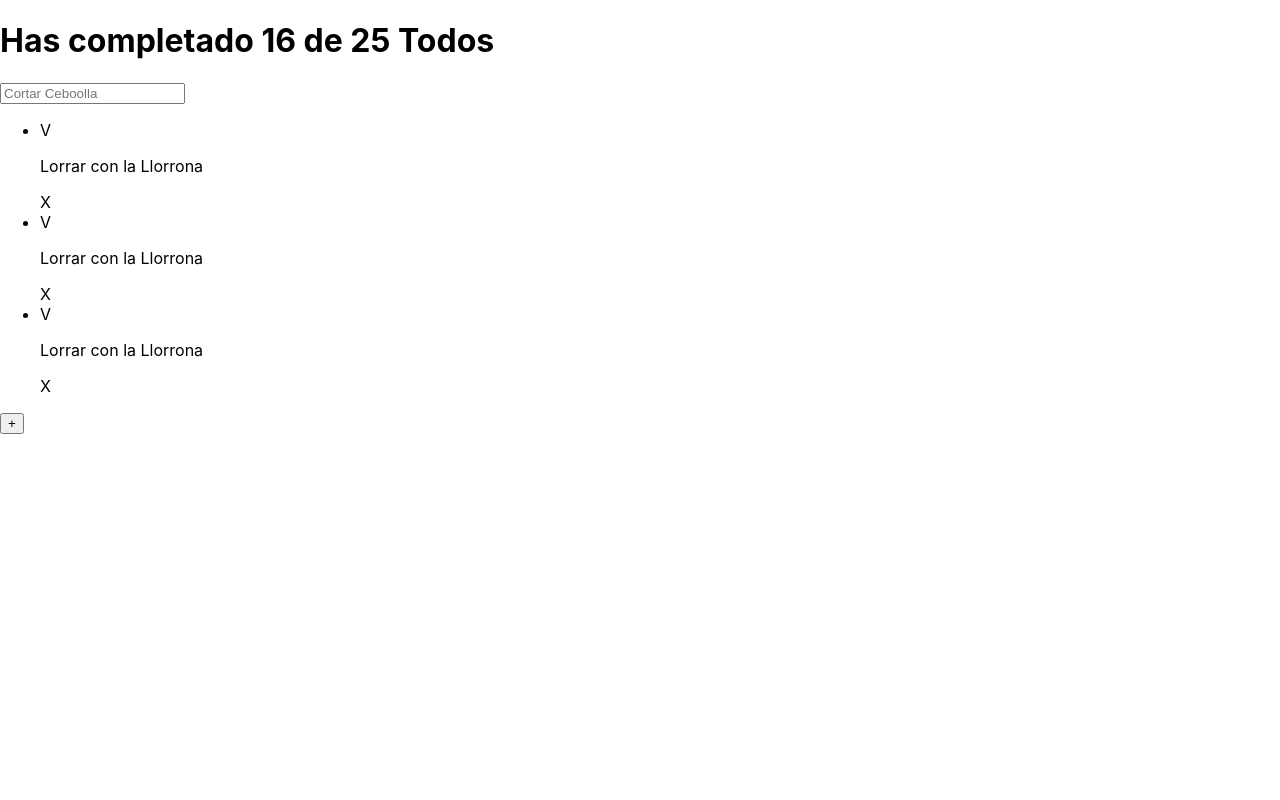
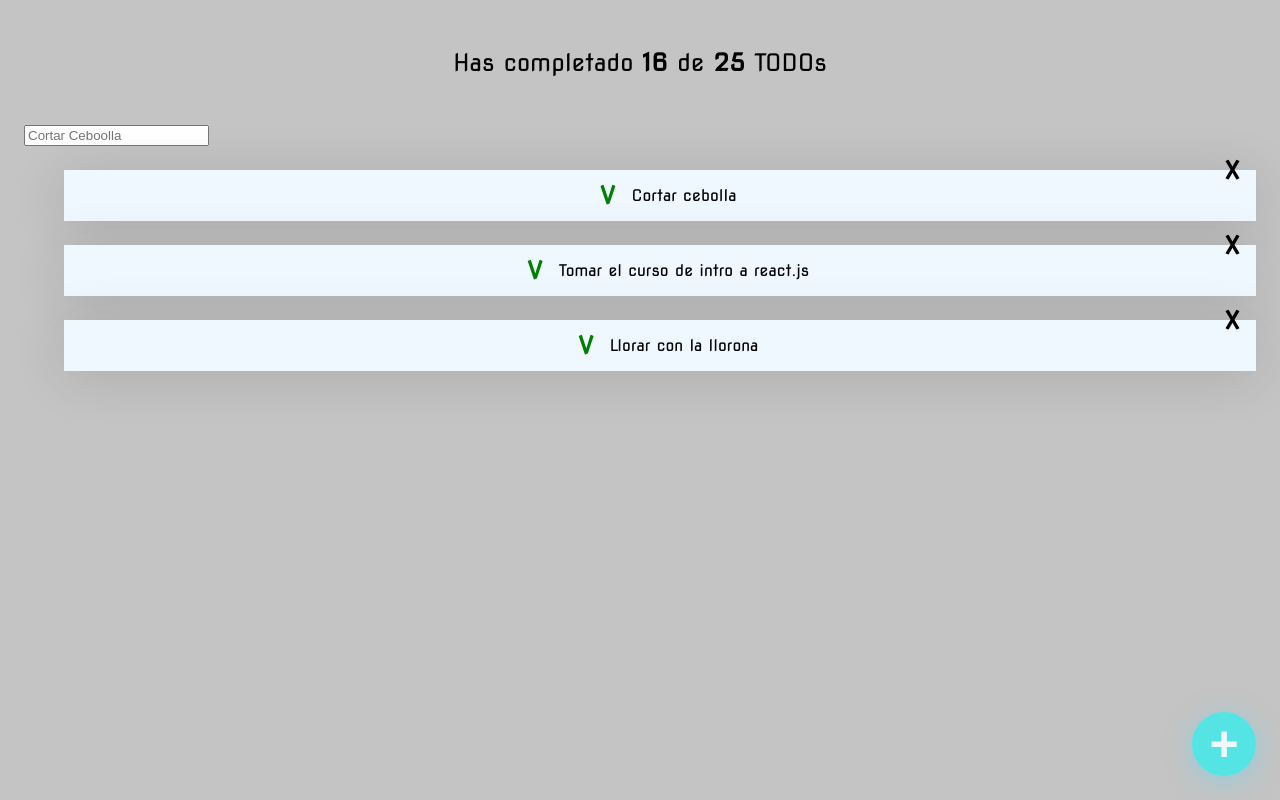
Before and after one commit to JuanEncizo/React-Propio-platzi, a React (Create React App) app: page / in a window 1280 px wide. Built offline with nearby package versions, Linux system fonts and the light colour scheme.

Commit message:
comit 12

```diff
--- a/public/index.html
+++ b/public/index.html
@@ -24,7 +24,8 @@
       work correctly both with client-side routing and a non-root public URL.
       Learn how to configure a non-root public URL by running `npm run build`.
     -->
-    <title>React App</title>
+    <link href="https://fonts.googleapis.com/css2?family=Nova+Square:wght@400;700&display=swap" rel="stylesheet">
+    <title>Todo Machine</title>
   </head>
   <body>
     <noscript>You need to enable JavaScript to run this app.</noscript>
--- a/src/App.css
+++ /dev/null
@@ -1,38 +0,0 @@
-.App {
-  text-align: center;
-}
-
-.App-logo {
-  height: 40vmin;
-  pointer-events: none;
-}
-
-@media (prefers-reduced-motion: no-preference) {
-  .App-logo {
-    animation: App-logo-spin infinite 20s linear;
-  }
-}
-
-.App-header {
-  background-color: #233553;
-  min-height: 100vh;
-  display: flex;
-  flex-direction: column;
-  align-items: center;
-  justify-content: center;
-  font-size: calc(10px + 2vmin);
-  color: white;
-}
-
-.App-link {
-  color: #97ca3f;
-}
-
-@keyframes App-logo-spin {
-  from {
-    transform: rotate(0deg);
-  }
-  to {
-    transform: rotate(360deg);
-  }
-}
--- a/src/App.js
+++ b/src/App.js
@@ -1,27 +1,41 @@
 
-import './App.css';
+
 import { CreateTodoButton } from './CreateTodoButton';
 import { TodoCounter } from './TodoCounter';
 import { TodoItem } from './TodoItem';
 import { TodoList } from './TodoList';
 import { TodoSearch } from './TodoSearch';
 import React from 'react';
+
+const defaultTodos = [
+  {text: 'Cortar cebolla', completed: false},
+  {text: 'Tomar el curso de intro a react.js', completed: false},
+  {text: 'Llorar con la llorona', completed: false},
+
+
+];
+
+
 function App() {
   return (
-    <React.Fragment>
+    <>
 
       <TodoCounter completed={ 16}  total={25}/>
       <TodoSearch/>
 
       <TodoList>
-        <TodoItem/>
-        <TodoItem/>
-        <TodoItem/>
+        {defaultTodos.map(todo =>
+        <TodoItem
+          key ={todo.text}
+          text = {todo.text}
+          completed = {todo.completed}
+
+        />)}
       </TodoList>
 
       <CreateTodoButton/>
 
-    </React.Fragment>
+    </>
   );
 }
 
--- /dev/null
+++ b/src/CreateTodoButton.css
@@ -0,0 +1,25 @@
+.CreateTodoButton{
+    background-color: rgb(84, 228, 228);
+    box-shadow: 0px 5px 25px rgb(97, 218, 250, 0.5);
+    border: none;
+    border-radius: 50%;
+    cursor: pointer;
+    font-size: 50px;
+    position: fixed;
+    bottom: 24px;
+    right: 24px;
+    font-weight: bold;
+    color: aliceblue;
+    display: flex;
+    justify-content: center;
+    align-items: center;
+    height: 64px;
+    width: 64px;
+
+    transform: rotate(0);
+    transition: .3s ease;
+}
+
+.CreateTodoButton:hover{
+    transform: rotate(224deg);
+}
--- a/src/CreateTodoButton.js
+++ b/src/CreateTodoButton.js
@@ -1,7 +1,10 @@
+import './CreateTodoButton.css'
+
+
 function CreateTodoButton (){
     return(
 
-        <button>+</button>
+        <button className="CreateTodoButton">+</button>
     );
 }
 
--- /dev/null
+++ b/src/TodoCounter.css
@@ -0,0 +1,14 @@
+.TodoCounter{
+
+font-size: 24px;
+text-align: center;
+margin: 0;
+padding: 48px;
+font-weight: normal;
+}
+
+.TodoCounter span{
+    font-weight: bold;
+
+
+}
--- a/src/TodoCounter.js
+++ b/src/TodoCounter.js
@@ -1,10 +1,11 @@
-function TodoCounter ({total, completed}){
-    return(
+import './TodoCounter.css';
 
-        <h1>Has completado {completed} de {total} Todos</h1>
+function TodoCounter({ total, completed }) {
+    return (
 
-
+        <h1 className="TodoCounter">Has completado <span>{completed}</span> de <span>{total}</span> TODOs
+        </h1>
     );
 }
 
-export {TodoCounter}
+export { TodoCounter }
--- /dev/null
+++ b/src/TodoItem.css
@@ -0,0 +1,55 @@
+.Todoitem{
+    background-color: aliceblue;
+    position: relative;
+    display: flex;
+    justify-content: center;
+    align-items: center;
+    margin-top: 24px;
+    box-shadow: 0px 5px 50px rgba(32, 35, 41, 0.15);
+
+}
+
+.Todoitem-p{
+    margin: 24px 0 24px 24px;
+    width: calc(100% - 120px);
+    font-size: 18px;
+    line-height: 24px;
+    font-weight: 400;
+}
+
+.Todoitem-p--complete{
+    text-decoration: line-through;
+}
+
+.Icon{
+    cursor: pointer;
+    display: flex;
+    justify-content: center;
+    align-items: center;
+    height: 48px;
+    width: 48px;
+    font-size: 24px;
+    font-weight: bold;
+
+}
+
+.Icon-check{
+    position: absolute;
+    left: 12px;
+
+}
+
+.Icon-check--active{
+    color: green;
+}
+
+.Icon-delete{
+    position: absolute;
+    top: -24px;
+    right: 0;
+}
+
+.Icon-delete:hover{
+    color: red
+    ;
+}
--- a/src/TodoItem.js
+++ b/src/TodoItem.js
@@ -1,10 +1,13 @@
-function TodoItem (){
+
+import './TodoItem.css'
+
+function TodoItem (props){
     return(
 
-        <li>
-            <span>V</span>
-            <p>Lorrar con la Llorrona</p>
-            <span>X</span>
+        <li className="Todoitem">
+            <span className="Icon Icon.check Icon-check--active">V</span>
+            <p className="TodoItem-p TodoItem-p--complete">{props.text}</p>
+            <span className="Icon Icon-delete">X</span>
 
         </li>
     );
--- a/src/index.css
+++ b/src/index.css
@@ -1,13 +1,17 @@
 body {
   margin: 0;
-  font-family: -apple-system, BlinkMacSystemFont, 'Segoe UI', 'Roboto', 'Oxygen',
-    'Ubuntu', 'Cantarell', 'Fira Sans', 'Droid Sans', 'Helvetica Neue',
-    sans-serif;
+  padding: 0;
+  background: rgba(129, 129, 129, 0.466);
+  font-family: 'Nova Square', Arial, Helvetica, sans-serif;
+
+
   -webkit-font-smoothing: antialiased;
   -moz-osx-font-smoothing: grayscale;
 }
 
-code {
-  font-family: source-code-pro, Menlo, Monaco, Consolas, 'Courier New',
-    monospace;
+#root{
+
+  margin: 0 24px;
+  position: relative;
+  min-height: 100vh;
 }
```
